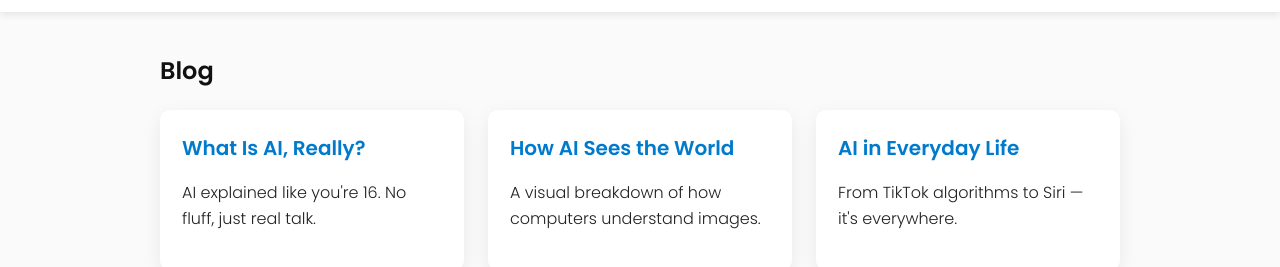
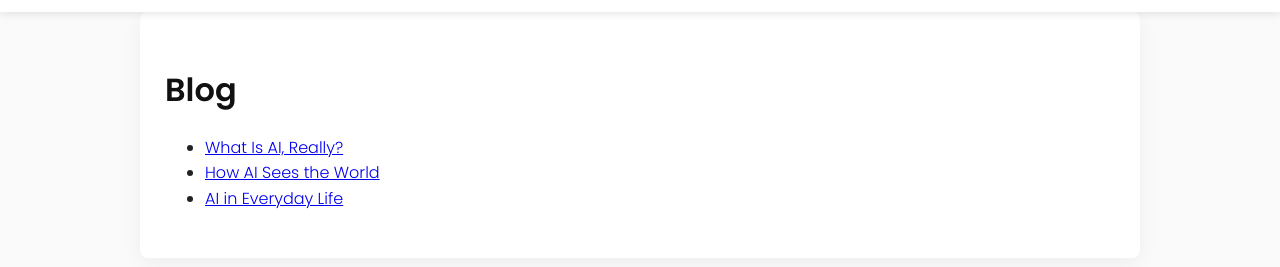
Before and after one commit to mayraraj/The-World-Is-AI, a plain HTML site: page blog.html in a window 1280 px wide. Shown: the part 141-408 px from the top of the page. Drawn offline with Linux system fonts and the light colour scheme.

Commit message:
Update blog.html

```diff
--- a/blog.html
+++ b/blog.html
@@ -1,10 +1,10 @@
 <!DOCTYPE html>
 <html lang="en">
 <head>
-<meta charset="UTF-8" />
-<meta name="viewport" content="width=device-width, initial-scale=1" />
-<title>Blog - The World Is AI</title>
-<link rel="stylesheet" href="style.css" />
+  <meta charset="UTF-8" />
+  <meta name="viewport" content="width=device-width, initial-scale=1" />
+  <title>Blog - The World Is AI</title>
+  <link rel="stylesheet" href="style.css" />
 </head>
 <body>
 
@@ -23,24 +23,13 @@
   </div>
 </header>
 
-<main class="container">
-  <section id="blog-list">
-    <h1>Blog</h1>
-    <div class="blog-grid">
-      <article class="blog-card">
-        <h3><a href="posts/post1.html">What Is AI, Really?</a></h3>
-        <p>AI explained like you're 16. No fluff, just real talk.</p>
-      </article>
-      <article class="blog-card">
-        <h3><a href="posts/post2.html">How AI Sees the World</a></h3>
-        <p>A visual breakdown of how computers understand images.</p>
-      </article>
-      <article class="blog-card">
-        <h3><a href="posts/post3.html">AI in Everyday Life</a></h3>
-        <p>From TikTok algorithms to Siri — it's everywhere.</p>
-      </article>
-    </div>
-  </section>
+<main class="container content-section">
+  <h1>Blog</h1>
+  <ul class="blog-list">
+    <li><a href="posts/post1.html">What Is AI, Really?</a></li>
+    <li><a href="posts/post2.html">How AI Sees the World</a></li>
+    <li><a href="posts/post3.html">AI in Everyday Life</a></li>
+  </ul>
 </main>
 
 </body>
```
